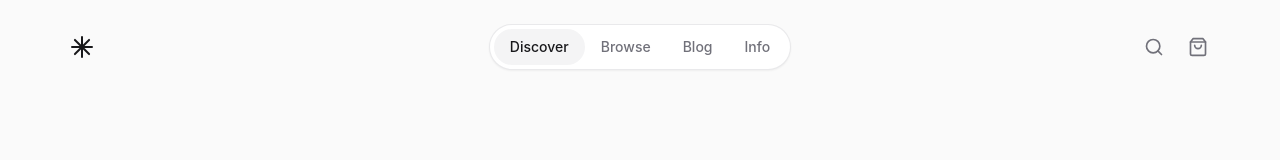
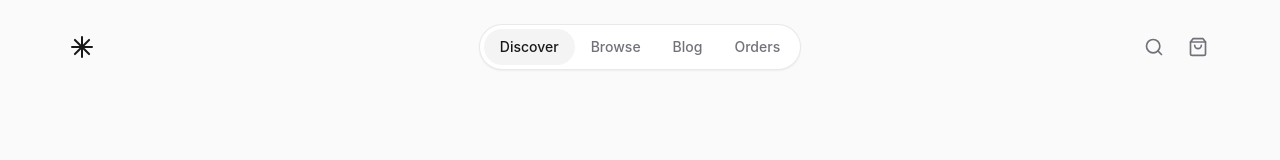
Before and after one commit to phalla-doll/curated-products-showcase, a React (Vite) app: page / in a window 1280 px wide. Shown: the top 160 px of the page. Built offline with nearby package versions, Linux system fonts and the light colour scheme.

Commit message:
Update Header component: Change active tab from 'Info' to 'Orders' to reflect new navigation structure.

```diff
--- a/src/components/Header.tsx
+++ b/src/components/Header.tsx
@@ -31,7 +31,7 @@ const getCartItemsCount = (items: CartItem[]): string => {
 };
 
 function Header() {
-    const [activeTab, setActiveTab] = useState<'Discover' | 'Browse' | 'Blog' | 'Info'>('Discover');
+    const [activeTab, setActiveTab] = useState<'Discover' | 'Browse' | 'Blog' | 'Orders'>('Discover');
     const [isDrawerOpen, setIsDrawerOpen] = useState(false);
     const [isConfirmationDialogOpen, setIsConfirmationDialogOpen] = useState(false);
     const [cartItems, setCartItems] = useState<CartItem[]>([]);
@@ -115,10 +115,10 @@ function Header() {
                                     Blog
                                 </NavLink>
                                 <NavLink
-                                    active={activeTab === 'Info'}
-                                    onClick={() => setActiveTab('Info')}
+                                    active={activeTab === 'Orders'}
+                                    onClick={() => setActiveTab('Orders')}
                                 >
-                                    Info
+                                    Orders
                                 </NavLink>
                             </div>
                         </div>
```
